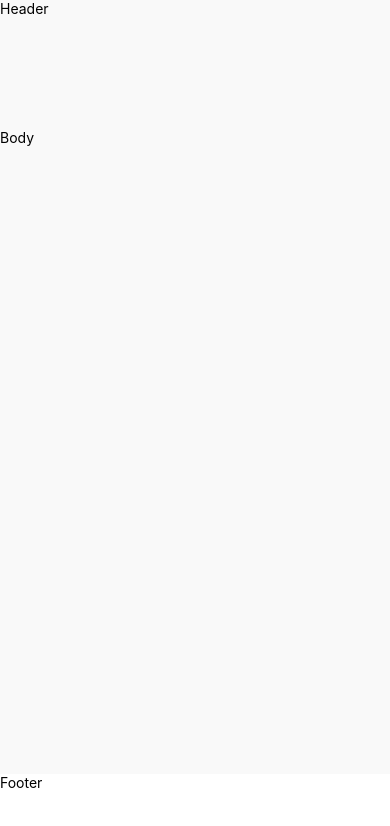
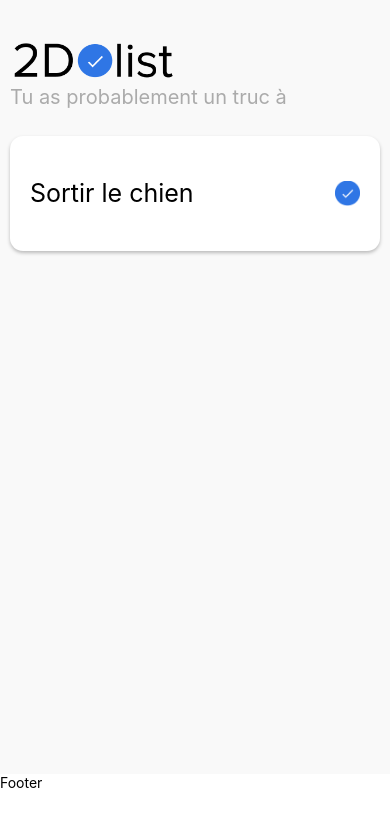
Before and after one commit to Julia13git/react-native-todolist, a React Native app: screen / in a window 390 px wide. Shown: the top 826 px of the page. Built offline with nearby package versions, Linux system fonts and the light colour scheme.

Commit message:
modif composant card

```diff
--- a/App.js
+++ b/App.js
@@ -1,6 +1,19 @@
 import { SafeAreaProvider, SafeAreaView } from "react-native-safe-area-context";
 import { Text, View } from "react-native";
-import { s } from "./App.style"
+import { s } from "./App.style";
+import { Header } from "./components/Header/Header";
+import { CardTodo } from "./components/CardTodo/CardTodo";
+
+const TODO_LIST = [
+  { id: 1, title: "Sortir le chien", isCompleted: true },
+  { id: 2, title: "Aller chez le garagiste", isCompleted: false },
+  { id: 3, title: "Faire les courses", isCompleted: true },
+  { id: 4, title: "Appeler le vétérinaire", isCompleted: true },
+  // { id: 5, title: "Sortir le chien", isCompleted: true },
+  // { id: 6, title: "Aller chez le garagiste", isCompleted: false },
+  // { id: 7, title: "Faire les courses", isCompleted: true },
+  // { id: 8, title: "Appeler le vétérinaire", isCompleted: true },
+];
 
 export default function App() {
   return (
@@ -8,14 +21,11 @@
       <SafeAreaProvider>
         <SafeAreaView style={s.app}>
           <View style={s.header}>
-    <Text>Header</Text>
+            <Header />
           </View>
           <View style={s.body}>
-    <Text>Body</Text>
+            <CardTodo todo={TODO_LIST[0]} />
           </View>
-    {/* <View style={s.footer}>
-      <Text>Footer</Text>
-      </View> */}
         </SafeAreaView>
       </SafeAreaProvider>
       <View style={s.footer}>
--- a/App.style.js
+++ b/App.style.js
@@ -1,19 +1,20 @@
 import { StyleSheet } from "react-native";
 
 const s = StyleSheet.create({
-    app:{
+  app: {
     backgroundColor: "#F9F9F9",
-    flex:1,
+    flex: 1,
+    padding: 10,
   },
-    header:{
+  header: {
     flex: 1,
   },
   body: {
     flex: 5,
   },
-    footer:{
+  footer: {
     height: 70,
   },
-})
+});
 
-export {s};
+export { s };
--- /dev/null
+++ b/components/CardTodo/CardTodo.jsx
@@ -0,0 +1,12 @@
+import { Image, Text, TouchableOpacity } from "react-native";
+import { s } from "./CardTodo.style";
+import checkImg from "../../assets/check.png";
+
+export function CardTodo({ todo }) {
+  return (
+    <TouchableOpacity style={s.card}>
+      <Text style={s.txt}>{todo.title}</Text>
+      <Image style={s.img} source={checkImg} />
+    </TouchableOpacity>
+  );
+}
--- /dev/null
+++ b/components/CardTodo/CardTodo.style.js
@@ -0,0 +1,31 @@
+import { StyleSheet } from "react-native";
+
+const s = StyleSheet.create({
+  card: {
+    height: 115,
+    backgroundColor: "white",
+    display: "flex",
+    flexDirection: "row",
+    borderRadius: 13,
+    alignItems: "center",
+    justifyContent: "space-between",
+    paddingHorizontal: 20,
+    shadowColor: "#000",
+    shadowOffset: {
+      width: 0,
+      height: 2,
+    },
+    shadowOpacity: 0.25,
+    shadowRadius: 3.84,
+
+    elevation: 5,
+  },
+  txt: {
+    fontSize: 25,
+  },
+  img: {
+    height: 25,
+    width: 25,
+  },
+});
+export { s };
--- /dev/null
+++ b/components/Header/Header.jsx
@@ -0,0 +1,12 @@
+import { Image, Text } from "react-native";
+import { s } from "./Header.style";
+import headerLogo from "../../assets/logo.png";
+
+export function Header() {
+  return (
+    <>
+      <Image style={s.img} source={headerLogo} resizeMode="contain" />
+      <Text style={s.subtitle}>Tu as probablement un truc à</Text>
+    </>
+  );
+}
--- /dev/null
+++ b/components/Header/Header.style.js
@@ -0,0 +1,13 @@
+import { StyleSheet } from "react-native";
+
+const s = StyleSheet.create({
+  img: {
+    width: 170,
+  },
+  subtitle: {
+    marginTop: -20,
+    fontSize: 20,
+    color: "#ABABAB",
+  },
+});
+export { s };
```
Also changed, not shown: assets/check.png (added), 1 other file (tests, documents, lock files or other folders). Lines whose indentation alone changed are shown as unchanged.
